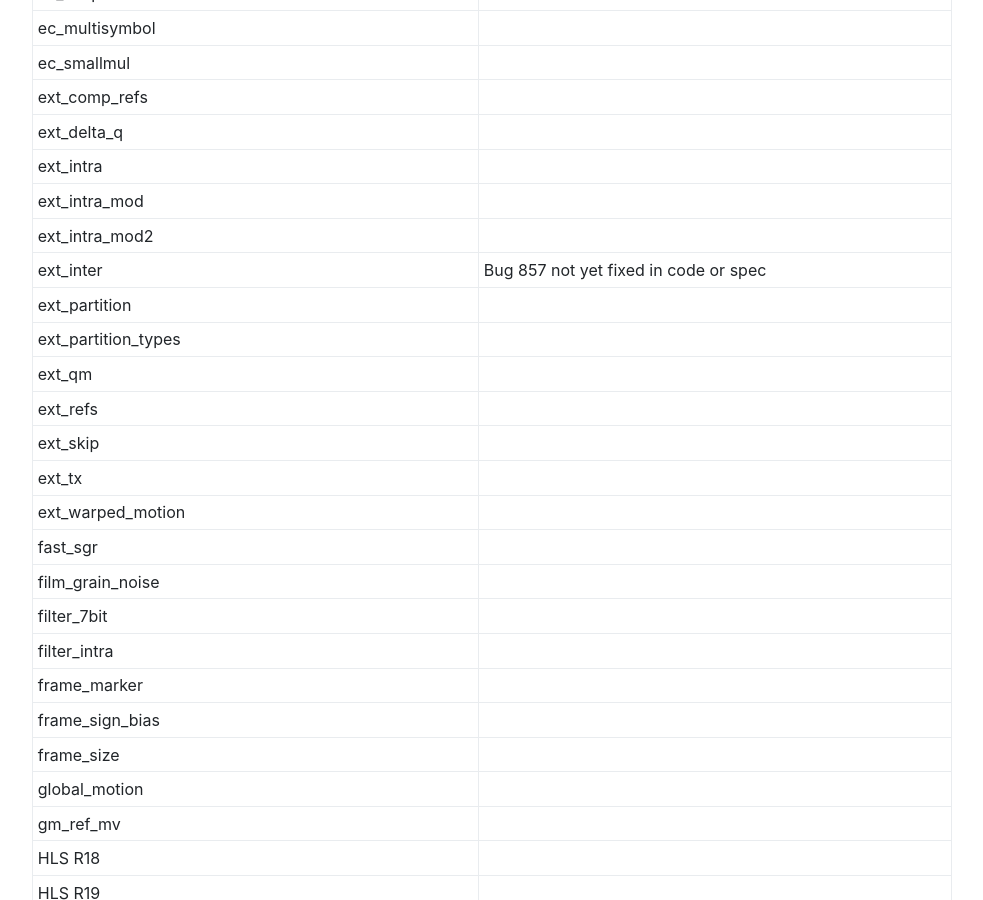
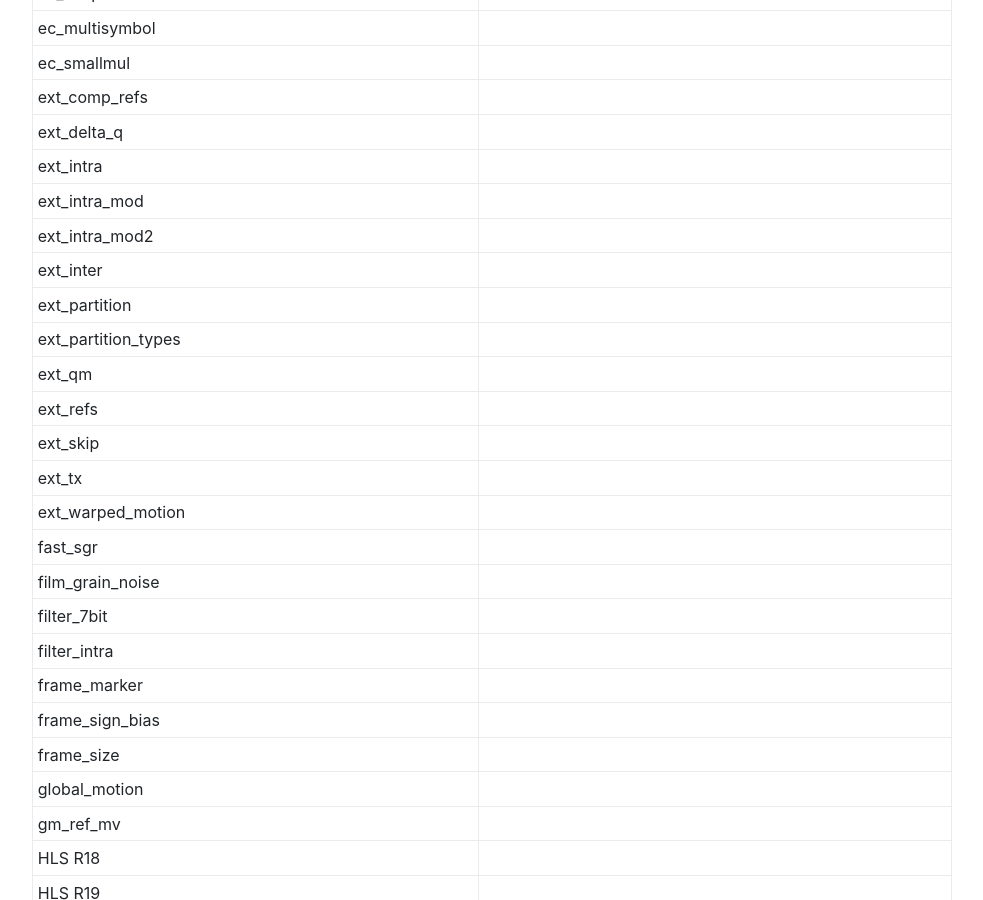
Before and after one commit to AOMediaCodec/av1-spec, a Jekyll site: the page built from annex.c.experiments.md, in a window 1280 px wide and 900 px high, scrolled down 996 px. Shown: the whole window, without its empty margins (53-1036 px from the left). Built offline with Jekyll 4.4.1, drawn with Linux system fonts in a browser that asks for light colours; nearby versions of some CDN libraries; our own code applies the rules of GitHub Pages for plain Markdown files.

Commit message:
Issue 857 fixed by patch 46442

```diff
--- a/annex.c.experiments.md
+++ b/annex.c.experiments.md
@@ -41,7 +41,7 @@ The specification has been updated to include the following list of adopted expe
 | ext_intra                     |
 | ext_intra_mod                 |
 | ext_intra_mod2                |
-| ext_inter                     | Bug 857 not yet fixed in code or spec
+| ext_inter                     |
 | ext_partition                 |
 | ext_partition_types           |
 | ext_qm                        |
```
